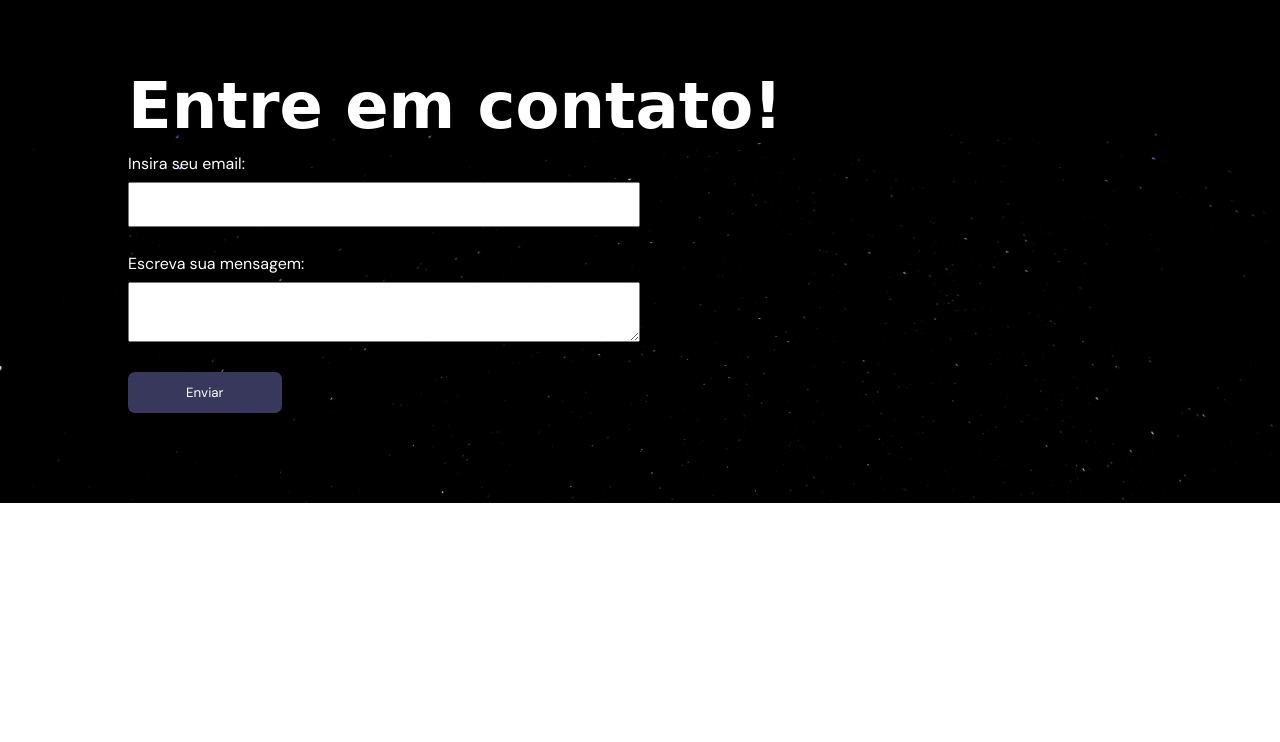
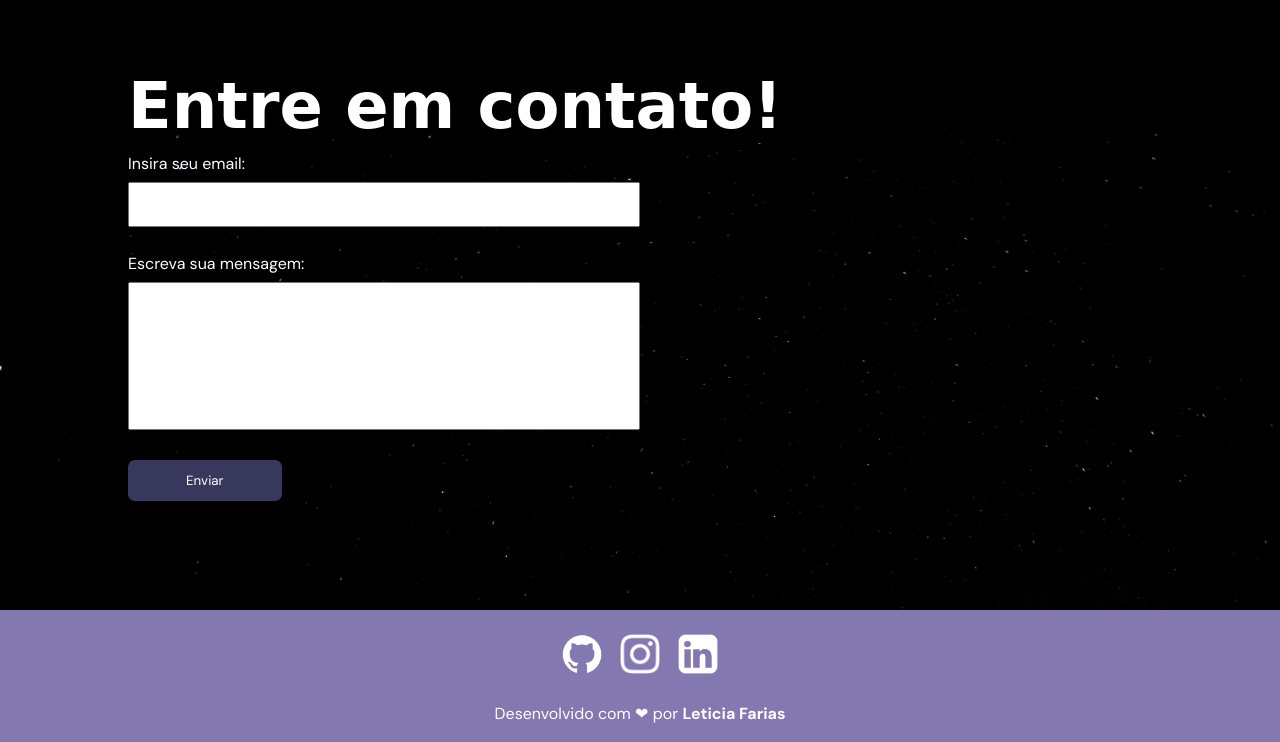
Before and after one commit to fariasleticia/meu-curriculum-vitae, a plain HTML site: page index.html in a window 1280 px wide. Shown: the part 4132-4874 px from the top of the page. Before the commit the page ends 4635 px from the top, so only its background shows below. Drawn offline with Linux system fonts and the light colour scheme; a web font is replaced by a local one.

Commit message:
Adição do rodapé da página, com links de acesso a redes sociais, e alteração da largura do formulário, finalizando a estrutura geral do currículo.

```diff
--- a/index.html
+++ b/index.html
@@ -215,7 +215,7 @@
         /* estilização do formulário */
         .contact-me {
             padding-top: 3%;
-            padding-bottom: 7%;
+            padding-bottom: 3%;
         }
         input[type=text],
         textarea {
@@ -223,6 +223,10 @@
             padding: 12px 20px;
             margin: 8px 0;
             box-sizing: border-box;
+            resize: none;
+        }
+        textarea {
+            padding-bottom: 100px;
         }
         input[type=submit] {
             width: 15%;
@@ -231,9 +235,29 @@
             background-color: rgb(56, 56, 92);
             color: white;
             font-weight: 200%;
-            border-style: none;
+            border: none;
             border-radius: 7px;
+            cursor: pointer;
         }
+        footer {
+                display: flex;
+                justify-content: center;
+                align-items: center;
+                flex-direction: column;
+                background-color: #8478b1;
+                height: 100px;
+                margin-top: 70px;
+                padding: 16px;
+            }
+            .social-media-icons > a > img {
+                width: 40px;
+                margin: 7px;
+            }
+            .subtexto {
+                font-family: 'DM Sans', sans-serif;
+                color: white;
+                font-size: 16px;
+            }
     </style>
 </head>
 
@@ -380,6 +404,23 @@
                 </form>
             </div>
         </section>
+        <footer>
+            <div class="social-media-icons">
+                <a href="https://github.com/fariasleticia">
+                    <img src="social-media-icons\icon_github.png" alt="github icon">
+                </a>
+                <a href="https://instagram.com/le_facassi">
+                    <img src="social-media-icons\icon_instagram.png" alt="instagram icon">
+                </a>
+                <a href="https://www.linkedin.com/in/leticia-farias-cassimiro/">
+                    <img src="social-media-icons\icon_linkedin.png" alt="linkedin icon">
+                </a>
+            </div>
+            <br>
+            <div class="subtexto">
+                Desenvolvido com ❤ por <b>Leticia Farias</b>
+            </div>
+        </footer>
     </div>
 </body>
 
```
Also changed, not shown: social-media-icons/icon_github.png (added), social-media-icons/icon_instagram.png (added), social-media-icons/icon_linkedin.png (added).
